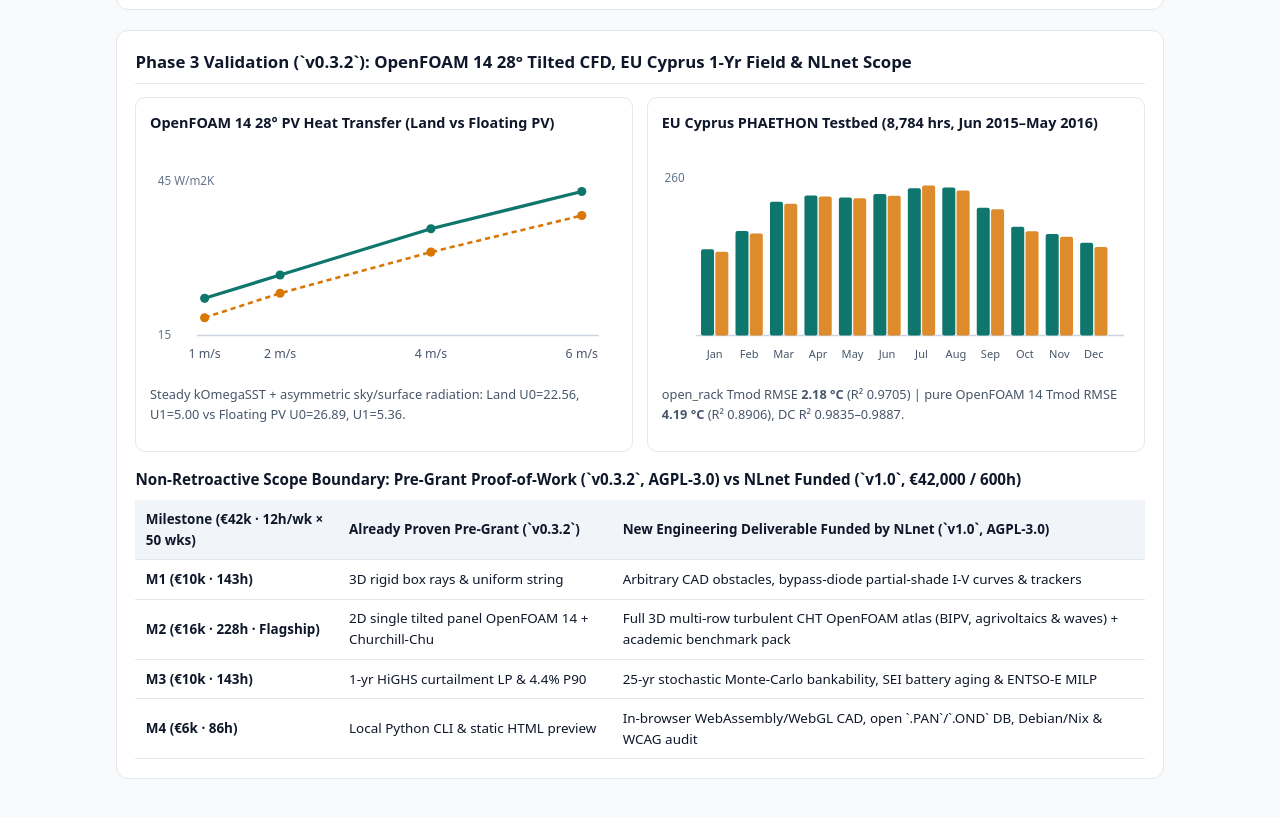
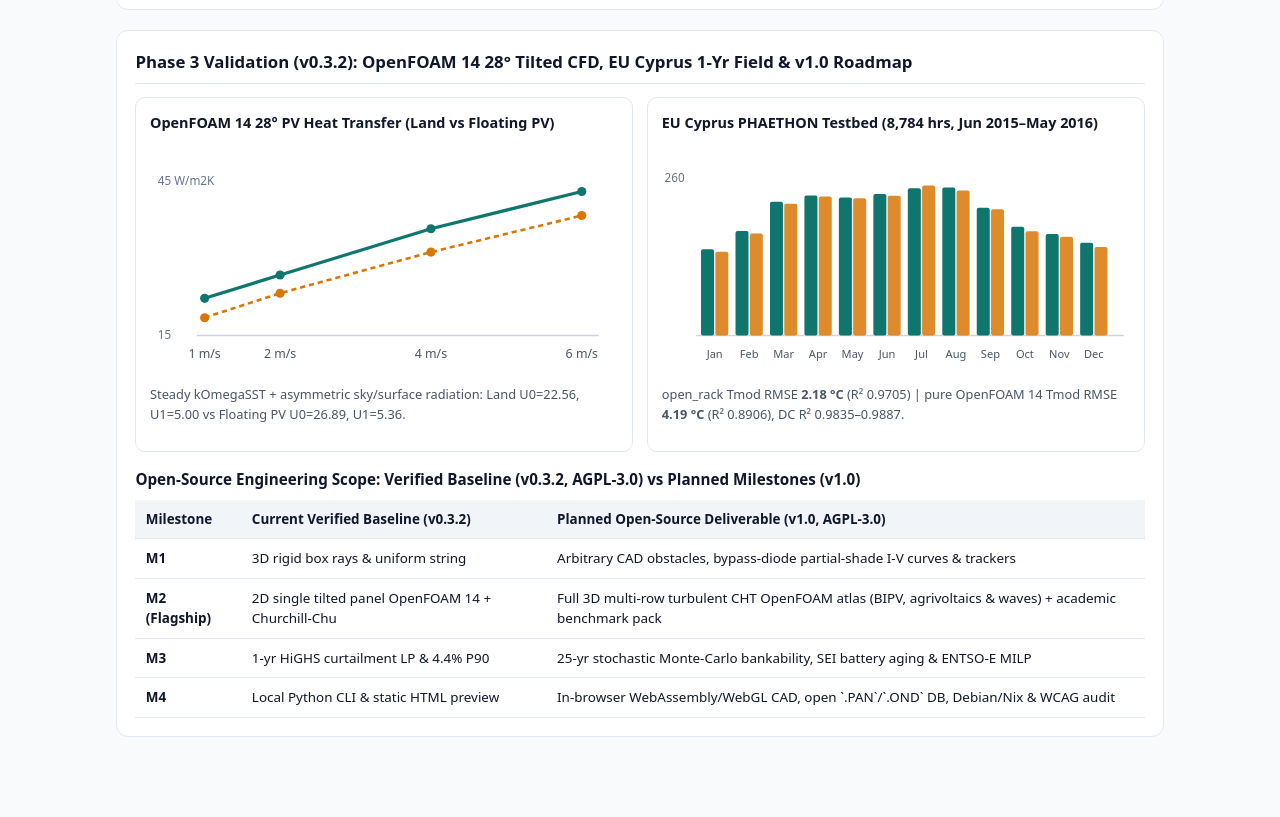
Before and after one commit to ttthkim-hue/heliostack, a plain HTML site: page docs/index.html in a window 1280 px wide. Shown: the part 2595-3412 px from the top of the page. After the commit the page ends 3388 px from the top, so only its background shows below. Drawn offline with Linux system fonts and the light colour scheme.

Commit message:
docs: neutralize public roadmap and AI disclosure into pure non-commercial open-source scope

```diff
--- a/docs/index.html
+++ b/docs/index.html
@@ -268,7 +268,7 @@
     </section>
 
     <section class="panel" style="margin-top:1.25rem;">
-      <h2>Phase 3 Validation (`v0.3.2`): OpenFOAM 14 28&deg; Tilted CFD, EU Cyprus 1-Yr Field &amp; NLnet Scope</h2>
+      <h2>Phase 3 Validation (v0.3.2): OpenFOAM 14 28&deg; Tilted CFD, EU Cyprus 1-Yr Field &amp; v1.0 Roadmap</h2>
       <div class="viz-grid">
         <div class="subcard">
           <h3>OpenFOAM 14 28&deg; PV Heat Transfer (Land vs Floating PV)</h3>
@@ -286,20 +286,20 @@
         </div>
       </div>
 
-      <h3 style="margin:0.8rem 0 0.45rem;font-size:0.95rem;">Non-Retroactive Scope Boundary: Pre-Grant Proof-of-Work (`v0.3.2`, AGPL-3.0) vs NLnet Funded (`v1.0`, &euro;42,000 / 600h)</h3>
+      <h3 style="margin:0.8rem 0 0.45rem;font-size:0.95rem;">Open-Source Engineering Scope: Verified Baseline (v0.3.2, AGPL-3.0) vs Planned Milestones (v1.0)</h3>
       <table>
         <thead>
           <tr>
-            <th>Milestone (&euro;42k &middot; 12h/wk &times; 50 wks)</th>
-            <th>Already Proven Pre-Grant (`v0.3.2`)</th>
-            <th>New Engineering Deliverable Funded by NLnet (`v1.0`, AGPL-3.0)</th>
+            <th>Milestone</th>
+            <th>Current Verified Baseline (v0.3.2)</th>
+            <th>Planned Open-Source Deliverable (v1.0, AGPL-3.0)</th>
           </tr>
         </thead>
         <tbody>
-          <tr><td><strong>M1 (&euro;10k &middot; 143h)</strong></td><td>3D rigid box rays &amp; uniform string</td><td>Arbitrary CAD obstacles, bypass-diode partial-shade I-V curves &amp; trackers</td></tr>
-          <tr><td><strong>M2 (&euro;16k &middot; 228h &middot; Flagship)</strong></td><td>2D single tilted panel OpenFOAM 14 + Churchill-Chu</td><td>Full 3D multi-row turbulent CHT OpenFOAM atlas (BIPV, agrivoltaics &amp; waves) + academic benchmark pack</td></tr>
-          <tr><td><strong>M3 (&euro;10k &middot; 143h)</strong></td><td>1-yr HiGHS curtailment LP &amp; 4.4% P90</td><td>25-yr stochastic Monte-Carlo bankability, SEI battery aging &amp; ENTSO-E MILP</td></tr>
-          <tr><td><strong>M4 (&euro;6k &middot; 86h)</strong></td><td>Local Python CLI &amp; static HTML preview</td><td>In-browser WebAssembly/WebGL CAD, open `.PAN`/`.OND` DB, Debian/Nix &amp; WCAG audit</td></tr>
+          <tr><td><strong>M1</strong></td><td>3D rigid box rays &amp; uniform string</td><td>Arbitrary CAD obstacles, bypass-diode partial-shade I-V curves &amp; trackers</td></tr>
+          <tr><td><strong>M2 (Flagship)</strong></td><td>2D single tilted panel OpenFOAM 14 + Churchill-Chu</td><td>Full 3D multi-row turbulent CHT OpenFOAM atlas (BIPV, agrivoltaics &amp; waves) + academic benchmark pack</td></tr>
+          <tr><td><strong>M3</strong></td><td>1-yr HiGHS curtailment LP &amp; 4.4% P90</td><td>25-yr stochastic Monte-Carlo bankability, SEI battery aging &amp; ENTSO-E MILP</td></tr>
+          <tr><td><strong>M4</strong></td><td>Local Python CLI &amp; static HTML preview</td><td>In-browser WebAssembly/WebGL CAD, open `.PAN`/`.OND` DB, Debian/Nix &amp; WCAG audit</td></tr>
         </tbody>
       </table>
     </section>
```
Also changed, not shown: results/phase3_validation_v03.json (+9 -9 lines), 5 other files.
